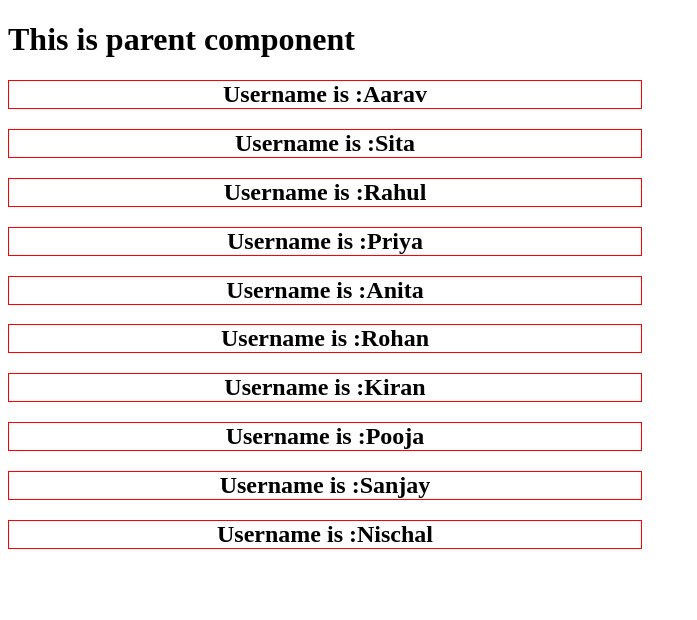
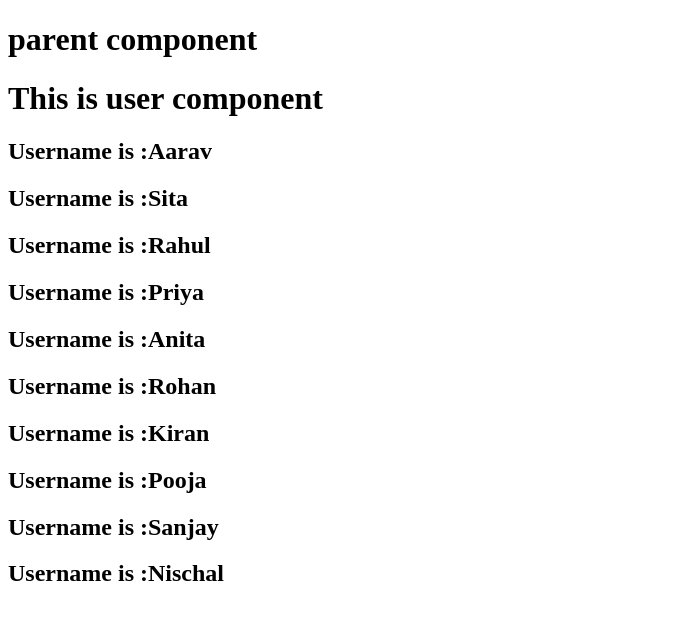
Before and after one commit to leonischu/Angular, an Angular app: page / in a window 1280 px wide. Shown: the top 620 px of the page, without its empty margins (0-697 px from the left). Built offline with nearby package versions, Linux system fonts and the light colour scheme.

Commit message:
Data from Child to Parent Component

```diff
--- a/src/app/app.html
+++ b/src/app/app.html
@@ -1,9 +1,15 @@
+<h1>parent component</h1>
 
-<h1>This is parent component</h1>
+
+
+
+
+     <app-user (getUsers) = "handleUsers($event)" ></app-user>
 
 @for(user of users; track user){
     <div>
         <!-- {{user}} -->
-         <app-user [user]="user"></app-user>
+         <h2>Username is :{{user}}</h2>
+
     </div>
 }
--- a/src/app/app.ts
+++ b/src/app/app.ts
@@ -1,5 +1,5 @@
 import { NgIf } from '@angular/common';
-import { Component, computed, effect, Signal, signal, WritableSignal } from '@angular/core';
+import { Component, computed, effect, Input, Signal, signal, WritableSignal } from '@angular/core';
 import { FormControl, FormGroup, FormsModule, NgForm, ReactiveFormsModule, Validators } from '@angular/forms';
 import { RouterLink, RouterOutlet } from '@angular/router';
 import { User } from './user/user';
@@ -13,18 +13,10 @@ import { User } from './user/user';
   styleUrl: './app.css'
 })
 export class App {
-
-users =  [
-  "Aarav",
-  "Sita",
-  "Rahul",
-  "Priya",
-  "Anita",
-  "Rohan",
-  "Kiran",
-  "Pooja",
-  "Sanjay",
-  "Nischal"
-];
+  users:undefined|string[];
+ handleUsers(users:string[]){
+  console.log(users);
+  this.users = users
+ }
 
 }
--- a/src/app/user/user.html
+++ b/src/app/user/user.html
@@ -1 +1,2 @@
-<h2>Username is :{{user}}</h2>
+
+<h1>This is user component</h1>
--- a/src/app/user/user.ts
+++ b/src/app/user/user.ts
@@ -1,4 +1,5 @@
-import { Component, Input } from '@angular/core';
+import { Component, EventEmitter, Input, Output } from '@angular/core';
+import { App } from '../app';
 
 @Component({
   selector: 'app-user',
@@ -7,5 +8,24 @@ import { Component, Input } from '@angular/core';
   styleUrl: './user.css',
 })
 export class User {
-@Input() user:string = '';
+
+ @Output() getUsers = new EventEmitter();
+
+users =  [
+  "Aarav",
+  "Sita",
+  "Rahul",
+  "Priya",
+  "Anita",
+  "Rohan",
+  "Kiran",
+  "Pooja",
+  "Sanjay",
+  "Nischal"
+];
+
+ngOnInit(){
+  this.getUsers.emit(this.users);
 }
+
+}
```
